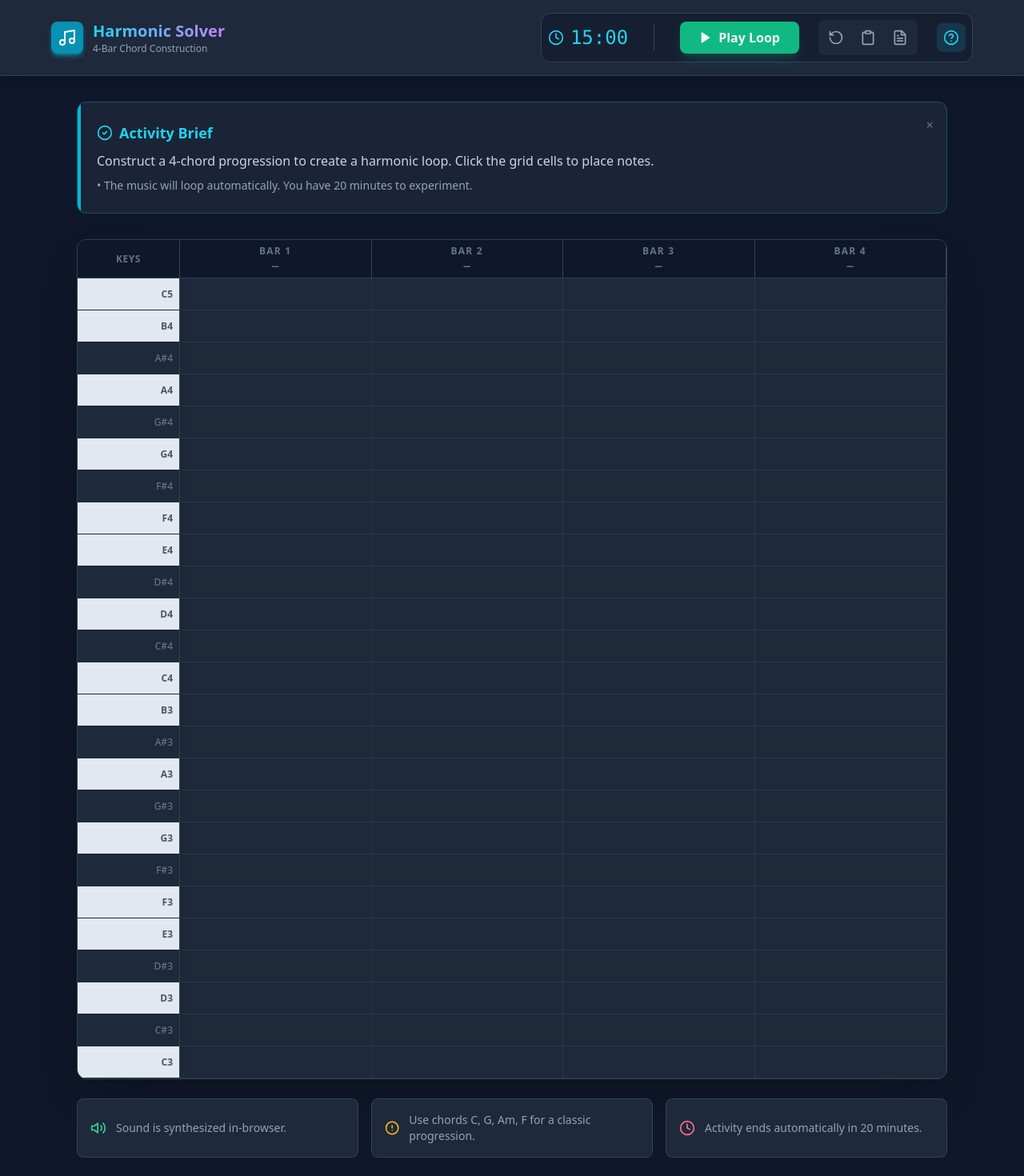
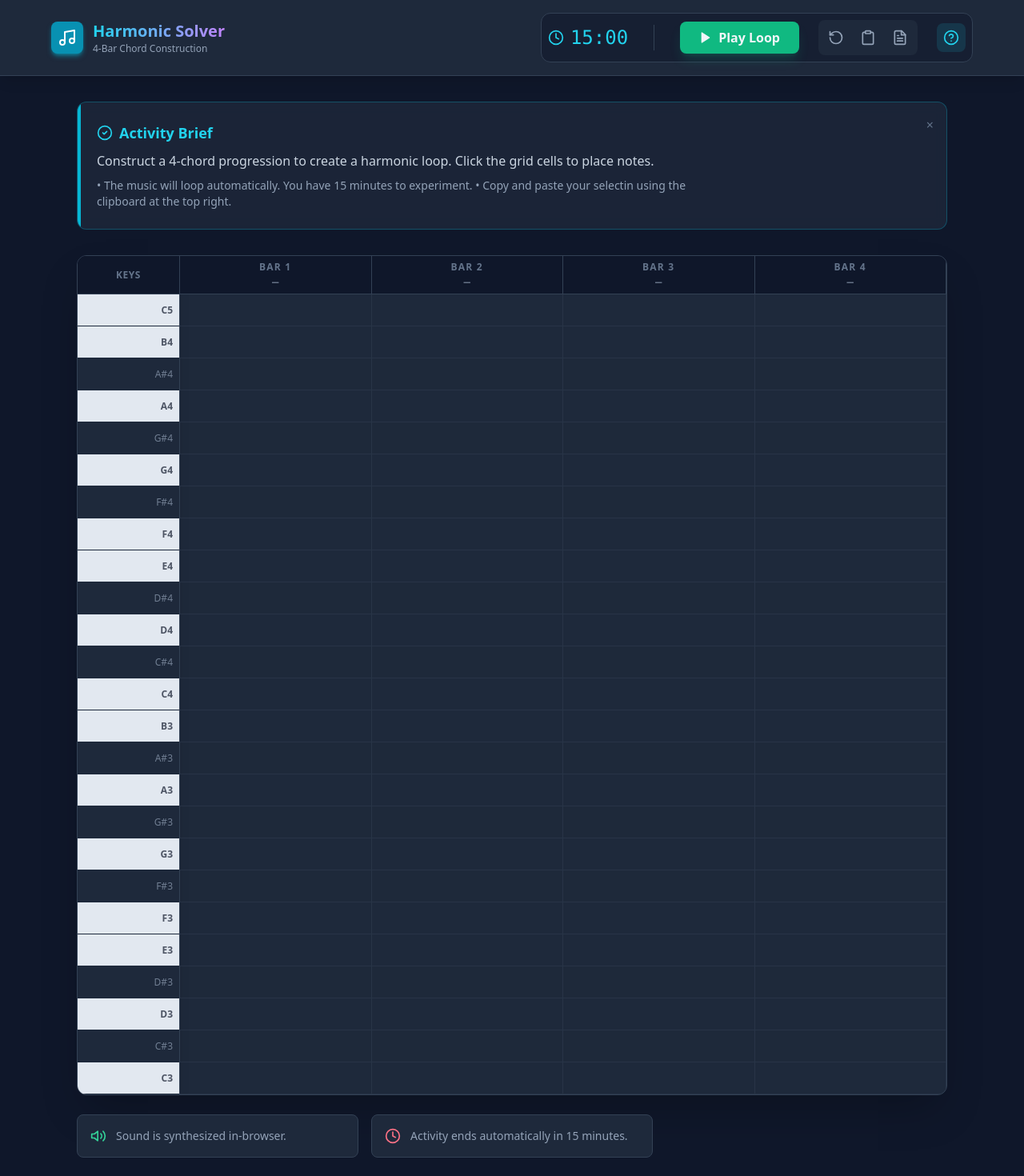
Before and after one commit to davidfraenkle/musical-harmony, a React (Create React App) app: page / in a window 1280 px wide. Shown: the top 1470 px of the page at 80% size. Built offline with nearby package versions, Linux system fonts and the light colour scheme; the HTML template or start-up script is replaced by a standard one.

Commit message:
changed comments 20 to 15, removed progression info

```diff
--- a/src/App.js
+++ b/src/App.js
@@ -12,7 +12,7 @@ const BARS = 4;
 const STEPS_PER_BAR = 1; // Simplified: 1 chord per bar
 const TOTAL_STEPS = BARS * STEPS_PER_BAR;
 const DEFAULT_TEMPO = 120; // BPM
-const ACTIVITY_TIME = 15 * 60; // 20 minutes in seconds
+const ACTIVITY_TIME = 15 * 60; // 15 minutes in seconds
 
 // Audio Context Singleton
 let audioCtx = null;
@@ -331,7 +331,8 @@ export default function HarmonySolver() {
               Construct a 4-chord progression to create a harmonic loop.
               Click the grid cells to place notes.
               <span className="block mt-2 text-slate-400 text-sm">
-                • The music will loop automatically. You have 20 minutes to experiment.
+                • The music will loop automatically. You have 15 minutes to experiment.
+                • Copy and paste your selectin using the clipboard at the top right.
               </span>
             </p>
             <button
@@ -448,13 +449,9 @@ export default function HarmonySolver() {
              <Volume2 className="w-5 h-5 text-emerald-400" />
              <p>Sound is synthesized in-browser.</p>
           </div>
-          <div className="bg-slate-800 p-4 rounded-lg border border-slate-700 flex items-center gap-3">
-             <AlertCircle className="w-5 h-5 text-amber-400" />
-             <p>Use chords C, G, Am, F for a classic progression.</p>
-          </div>
            <div className="bg-slate-800 p-4 rounded-lg border border-slate-700 flex items-center gap-3">
              <Clock className="w-5 h-5 text-rose-400" />
-             <p>Activity ends automatically in 20 minutes.</p>
+             <p>Activity ends automatically in 15 minutes.</p>
           </div>
         </div>
 
```
